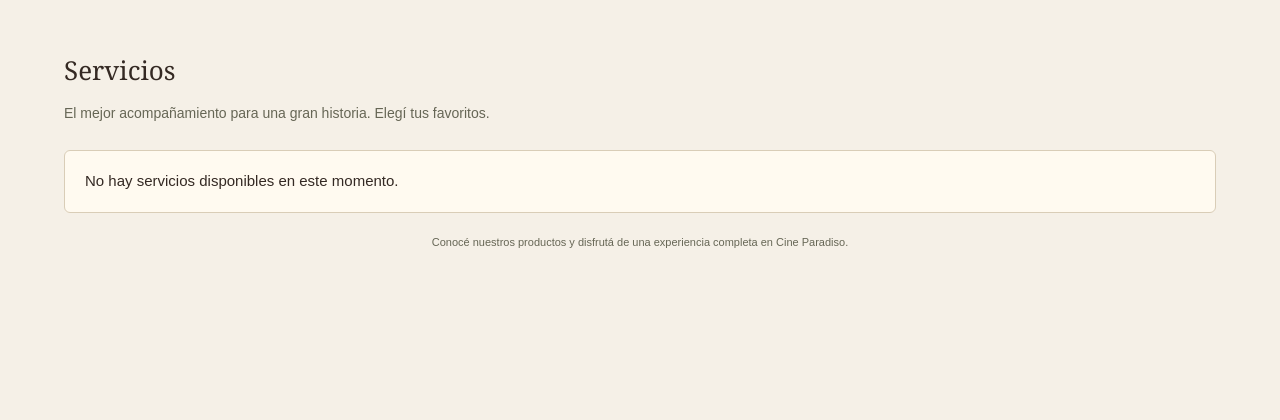
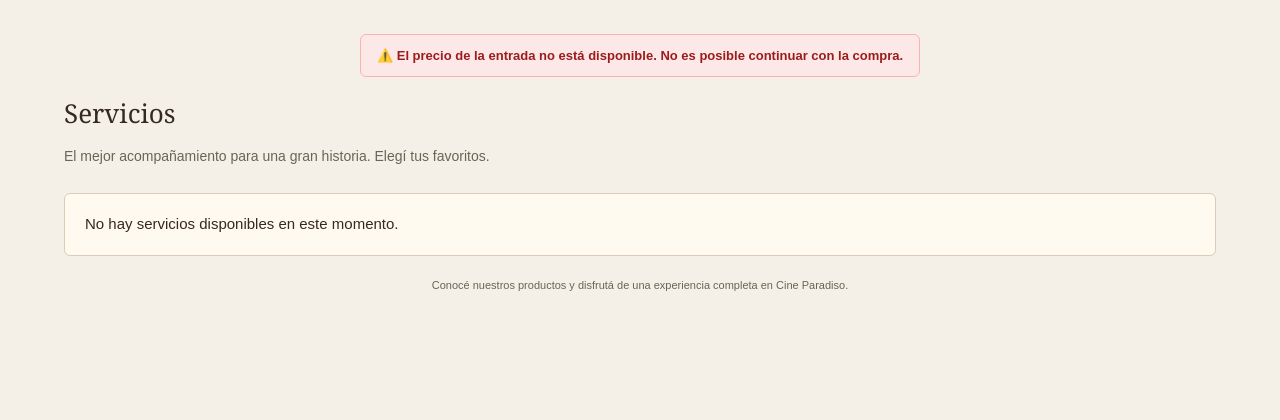
Before and after one commit to guadalupefz/Cine-Paradiso, a Flask app: page /servicios in a window 1280 px wide. Shown: the part 68-488 px from the top of the page. Run offline with Flask 3, Linux system fonts and the light colour scheme; data that the repository does not hold is empty.

Commit message:
Integra modo catalogo y validacion de precio no disponible con alerta

```diff
--- a/frontend/static/css/servicios.css
+++ b/frontend/static/css/servicios.css
@@ -286,6 +286,29 @@
     background-color: #f4c455;
 }
 
+.btn-continuar-extras:disabled {
+    background-color: #e0d5c1;
+    color: #888;
+    cursor: not-allowed;
+}
+
+/* Aviso si el precio no está disponible */
+.alerta-precio-no-disponible {
+    display: block;
+    width: fit-content;           /* Se ajusta exactamente al tamaño del texto */
+    margin: 0 auto 20px auto;     /* Centra el cuadro automáticamente y le da margen abajo */
+    background-color: #fde8e8;
+    border: 1px solid #f8b4b4;
+    color: #9b1c1c;
+    padding: 10px 16px;
+    border-radius: 6px;
+    font-size: 13px;
+    font-weight: bold;
+    text-align: center;
+    position: relative;
+    z-index: 10;                  /* Se ubica por encima sin superponerse mal */
+}
+
 /* Nota al pie */
 .nota-pie-servicios {
     text-align: center;
--- a/frontend/static/js/servicios.js
+++ b/frontend/static/js/servicios.js
@@ -5,7 +5,7 @@ document.addEventListener("DOMContentLoaded", () => {
     const montoTotalVisita = document.getElementById("monto-total-visita");
 
     const cantidadButacas = parseInt(envolturaServicios.dataset.cantidadButacas) || 0;
-    const precioBaseEntrada = parseFloat(envolturaServicios.dataset.precioEntrada) || 8500;
+    const precioBaseEntrada = parseFloat(envolturaServicios.dataset.precioEntrada) || 0;
     let subtotalEntradas = cantidadButacas * precioBaseEntrada;
 
     let carritoServicios = {};
@@ -34,7 +34,11 @@ document.addEventListener("DOMContentLoaded", () => {
 
         let totalGeneral = subtotalEntradas + totalServicios;
         if (montoTotalVisita) {
-            montoTotalVisita.textContent = `ARS ${totalGeneral.toLocaleString()}`;
+            if (precioBaseEntrada > 0) {
+                montoTotalVisita.textContent = `ARS ${totalGeneral.toLocaleString()}`;
+            } else {
+                montoTotalVisita.textContent = "No disponible";
+            }
         }
 
         if (inputServiciosOcultos) {
@@ -52,6 +56,7 @@ document.addEventListener("DOMContentLoaded", () => {
 
         if (btnSumar && btnRestar && spanContador) {
             btnSumar.addEventListener("click", () => {
+                if (precioBaseEntrada === 0) return;
                 carritoServicios[idServicio]++;
                 spanContador.textContent = carritoServicios[idServicio];
                 btnRestar.disabled = false;
@@ -59,6 +64,7 @@ document.addEventListener("DOMContentLoaded", () => {
             });
 
             btnRestar.addEventListener("click", () => {
+                if (precioBaseEntrada === 0) return;
                 if (carritoServicios[idServicio] > 0) {
                     carritoServicios[idServicio]--;
                     spanContador.textContent = carritoServicios[idServicio];
--- a/frontend/templates/servicios.html
+++ b/frontend/templates/servicios.html
@@ -4,8 +4,7 @@
 {% block estilos_adicionales %}<link rel="stylesheet" href="{{ url_for('static', filename='css/servicios.css') }}">{% endblock %}
 
 {% block content %}
-    <div class="envoltura-servicios" data-cantidad-butacas="{{ ids_butacas|length if ids_butacas else 0 }}" data-precio-entrada="{{ funcion.precio_base if funcion and funcion.precio_base else 8500 }}">
-
+    <div class="envoltura-servicios" data-cantidad-butacas="{{ ids_butacas|length if ids_butacas else 0 }}" data-precio-entrada="{{ funcion.precio_base if funcion and funcion.precio_base else 0 }}">
     {% if not modo_catalogo %}
 
         <!-- Indicador de pasos -->
@@ -30,6 +29,13 @@
             </div>
         </div>
     {% endif %}
+
+        <!-- Aviso si el precio no está disponible -->
+        {% if not (funcion and funcion.precio_base) %}
+            <div class="alerta-precio-no-disponible">
+                ⚠️ El precio de la entrada no está disponible. No es posible continuar con la compra.
+            </div>
+        {% endif %}
 
         <!-- Sección servicios -->
         <section class="seccion-servicios">
@@ -69,7 +75,7 @@
                                     <div class="controles-cantidad">
                                         <button type="button" class="btn-cantidad btn-restar" data-id="{{ servicio.id_servicio }}" disabled>-</button>
                                         <span class="contador-cantidad" id="cant-{{ servicio.id_servicio }}">0</span>
-                                        <button type="button" class="btn-cantidad btn-sumar" data-id="{{ servicio.id_servicio }}">Agregar</button>
+                                        <button type="button" class="btn-cantidad btn-sumar" data-id="{{ servicio.id_servicio }}" {% if not (funcion and funcion.precio_base) %}disabled{% endif %}>Agregar</button>
                                     </div>
                                 {% endif %}
 
@@ -89,13 +95,17 @@
             <input type="hidden" name="butacas" value="{{ ids_butacas|join(',') }}">
             <input type="hidden" name="servicios" id="input-servicios-ocultos" value="">
 
-
             <div class="barra-resumen-compra">
                 <!-- Bloque izquierdo  -->
                 <div class="resumen-izquierda">
                     <div class="item-resumen">
-                        <span>{{ ids_butacas|length if ids_butacas else 0 }} entradas · ARS {{ funcion.precio_base if funcion and funcion.precio_base else 8500 }} c/u</span>
-                        <strong>ARS {{ (ids_butacas|length if ids_butacas else 0) * (funcion.precio_base|float if funcion and funcion.precio_base else 8500) }}</strong>
+                        {% if funcion and funcion.precio_base %}
+                            <span>{{ ids_butacas|length if ids_butacas else 0 }} entradas · ARS {{ funcion.precio_base }} c/u</span>
+                            <strong>ARS {{ (ids_butacas|length if ids_butacas else 0) * (funcion.precio_base|float) }}</strong>
+                        {% else %}
+                            <span>Entradas</span>
+                            <strong>Precio no disponible</strong>
+                        {% endif %}
                     </div>
                     <div class="divisor-resumen"></div>
                     <div class="item-resumen" id="texto-servicios-agregados">
@@ -108,9 +118,9 @@
                 <div class="resumen-derecha">
                     <div class="total-visita">
                         <small>Total de tu visita</small>
-                        <span class="monto-total" id="monto-total-visita">ARS 0</span>
+                        <span class="monto-total" id="monto-total-visita">{% if funcion and funcion.precio_base %}ARS 0{% else %}No disponible{% endif %}</span>
                     </div>
-                    <button type="submit" class="btn-continuar-extras">Continuar a resumen →</button>
+                    <button type="submit" class="btn-continuar-extras" {% if not (funcion and funcion.precio_base) %}disabled{% endif %}>Continuar a resumen →</button>
                 </div>
             </div>
         </form>
```
